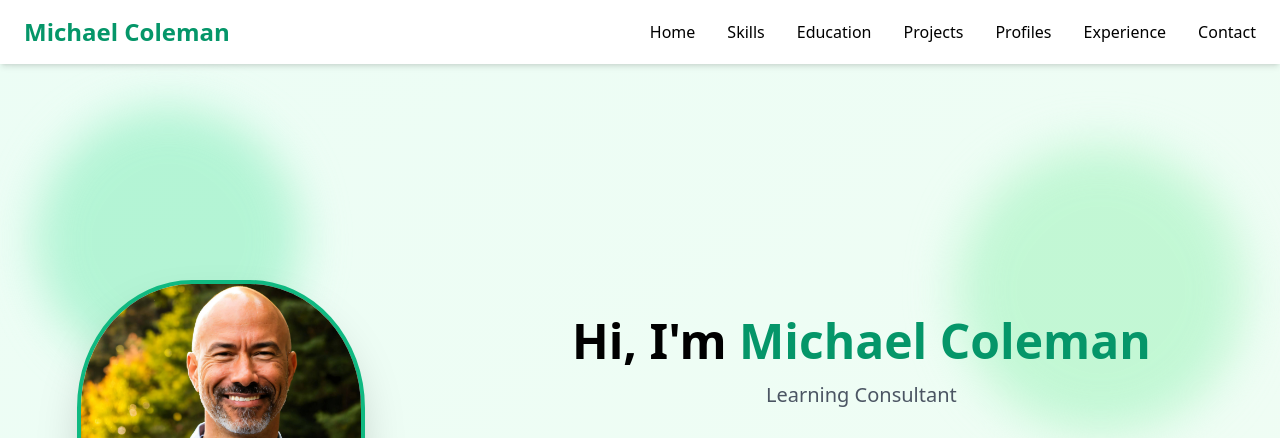
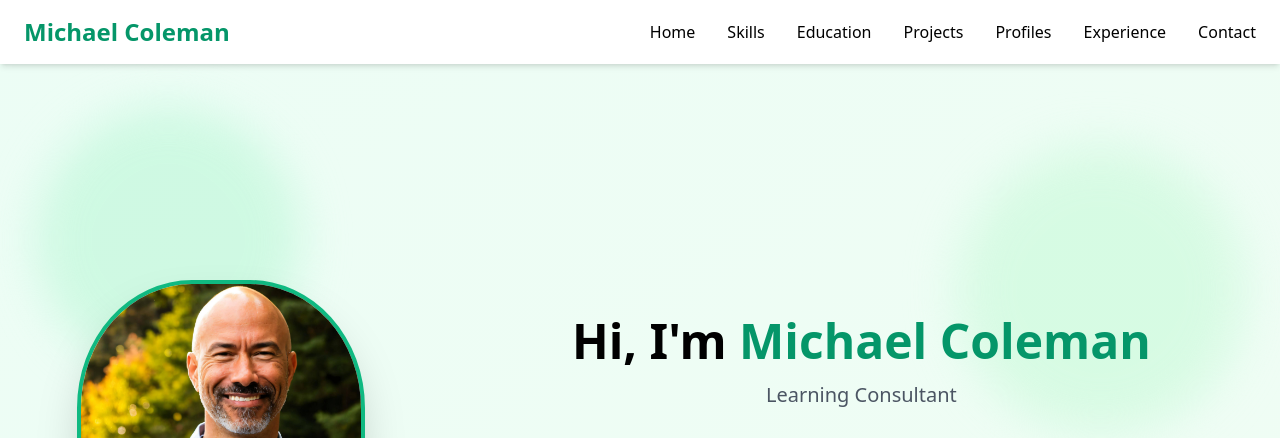
Before and after one commit to miducosf/green, a plain HTML site: page index.html in a window 1280 px wide. Shown: the top 438 px of the page. Drawn offline with nearby package versions, Linux system fonts and the light colour scheme.

Commit message:
Update index.html

```diff
--- a/index.html
+++ b/index.html
@@ -50,8 +50,8 @@
     <!-- Hero Section -->
     <section id="home" class="min-h-screen relative overflow-hidden bg-gradient-to-br from-emerald-50 to-green-50 flex items-center justify-center">
         <!-- Decorative circles -->
-        <div class="absolute top-20 left-10 w-72 h-72 bg-emerald-200 rounded-full mix-blend-multiply filter blur-xl opacity-70 animate-blob"></div>
-        <div class="absolute top-40 right-10 w-72 h-72 bg-green-200 rounded-full mix-blend-multiply filter blur-xl opacity-70 animate-blob animation-delay-2000"></div>
+        <div class="absolute top-20 left-10 w-72 h-72 bg-emerald-100 rounded-full mix-blend-multiply filter blur-xl opacity-70 animate-blob"></div>
+        <div class="absolute top-40 right-10 w-72 h-72 bg-green-100 rounded-full mix-blend-multiply filter blur-xl opacity-70 animate-blob animation-delay-2000"></div>
         <div class="absolute -bottom-8 left-20 w-72 h-72 bg-teal-200 rounded-full mix-blend-multiply filter blur-xl opacity-70 animate-blob animation-delay-4000"></div>
 
         <div class="container mx-auto px-6 flex flex-col md:flex-row items-center justify-center gap-12 relative z-10 mt-20">
```
